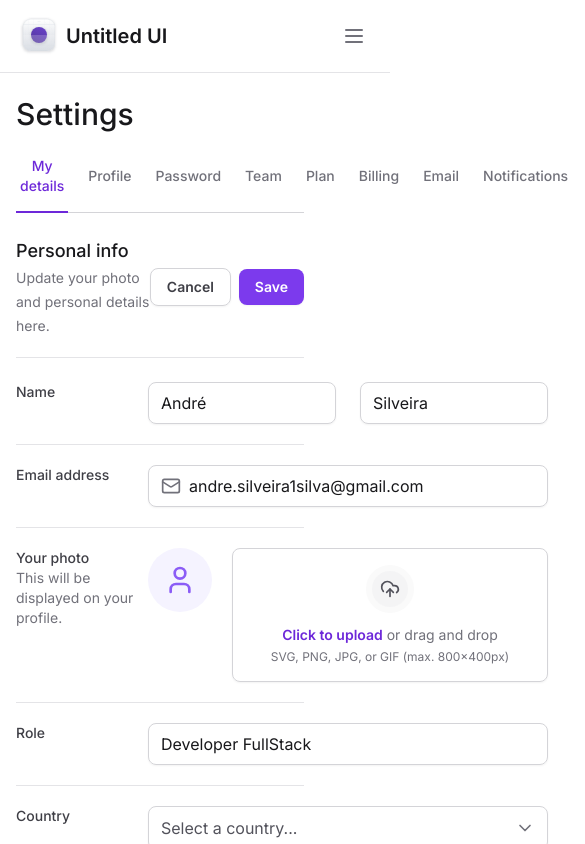
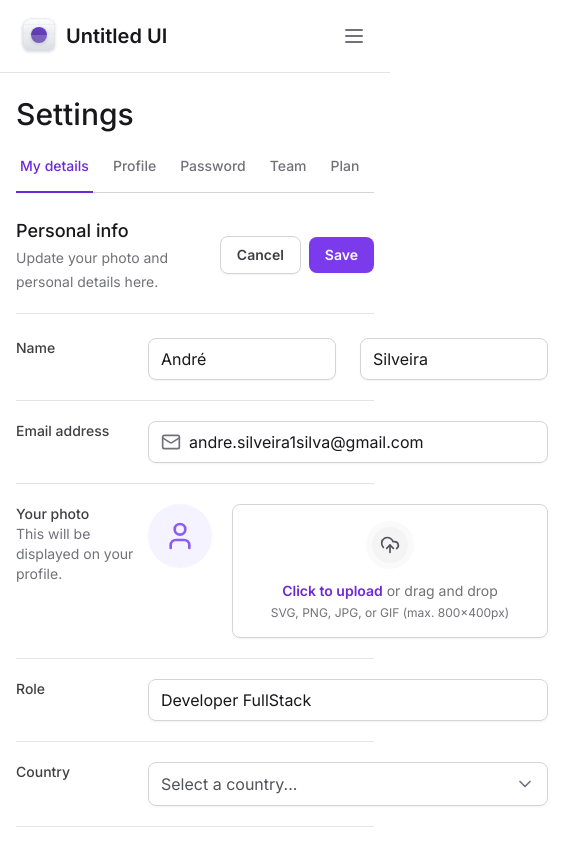
Before and after one commit to andresilveira1/tailwind-next, a Next.js app: page / in a window 390 px wide. Shown: the top 844 px of the page, 585 px wide, since content can reach past the window. Built offline with nearby package versions, Linux system fonts and the light colour scheme.

Commit message:
style: Responsive tabs

```diff
--- a/package.json
+++ b/package.json
@@ -11,6 +11,7 @@
   "dependencies": {
     "@formkit/auto-animate": "^0.8.1",
     "@radix-ui/react-collapsible": "^1.0.3",
+    "@radix-ui/react-scroll-area": "^1.0.5",
     "@radix-ui/react-select": "^2.0.0",
     "@radix-ui/react-tabs": "^1.0.4",
     "framer-motion": "^10.16.5",
--- a/src/app/layout.tsx
+++ b/src/app/layout.tsx
@@ -18,9 +18,9 @@
   return (
     <html lang="en" className="antialiased">
       <body className={inter.className}>
-        <div className="grid min-h-screen grid-cols-app">
+        <div className="min-h-screen lg:grid lg:grid-cols-app">
           <Sidebar />
-          <main className="px-4 pb-12 pt-24 lg:col-start-2 lg:px-8 lg:pt-8">
+          <main className="max-w-[100vw] px-4 pb-12 pt-24 lg:col-start-2 lg:px-8 lg:pt-8">
             {children}
           </main>
         </div>
--- a/src/components/SettingsTabs/TabItem.tsx
+++ b/src/components/SettingsTabs/TabItem.tsx
@@ -15,7 +15,7 @@
       value={value}
       className="group relative px-1 pb-4 text-sm font-medium text-zinc-500 outline-none hover:text-violet-700 data-[state=active]:text-violet-700"
     >
-      <span className="rounded group-focus-visible:ring-2 group-focus-visible:ring-violet-400 group-focus-visible:ring-offset-4">
+      <span className="whitespace-nowrap rounded group-focus-visible:ring-2 group-focus-visible:ring-violet-400 group-focus-visible:ring-offset-4">
         {title}
       </span>
 
--- a/src/components/SettingsTabs/index.tsx
+++ b/src/components/SettingsTabs/index.tsx
@@ -1,14 +1,19 @@
 'use client'
 
+import { useState } from 'react'
+
 import * as Tabs from '@radix-ui/react-tabs'
+import * as ScrollArea from '@radix-ui/react-scroll-area'
+
 import { TabItem } from './TabItem'
-import { useState } from 'react'
 
 export function SettingsTabs() {
   const [currentTab, setCurrentTab] = useState('details')
 
   return (
     <Tabs.Root value={currentTab} onValueChange={setCurrentTab}>
+      <ScrollArea.Root className="w-full" type="scroll">
+        <ScrollArea.Viewport className="w-full overflow-x-scroll">
           <Tabs.List className="mt-6 flex w-full items-center gap-4 border-b border-zinc-300">
             <TabItem
               value="details"
@@ -25,8 +30,16 @@
               title="Password"
               isSelected={currentTab === 'password'}
             />
-        <TabItem value="team" title="Team" isSelected={currentTab === 'team'} />
-        <TabItem value="plan" title="Plan" isSelected={currentTab === 'plan'} />
+            <TabItem
+              value="team"
+              title="Team"
+              isSelected={currentTab === 'team'}
+            />
+            <TabItem
+              value="plan"
+              title="Plan"
+              isSelected={currentTab === 'plan'}
+            />
             <TabItem
               value="billing"
               title="Billing"
@@ -47,8 +60,21 @@
               title="Integrations"
               isSelected={currentTab === 'integrations'}
             />
-        <TabItem value="api" title="API" isSelected={currentTab === 'api'} />
+            <TabItem
+              value="api"
+              title="API"
+              isSelected={currentTab === 'api'}
+            />
           </Tabs.List>
+        </ScrollArea.Viewport>
+
+        <ScrollArea.Scrollbar
+          orientation="horizontal"
+          className="flex h-0.5 translate-y-1.5 touch-none select-none flex-col bg-zinc-100"
+        >
+          <ScrollArea.Thumb className="relative flex-1 rounded-lg bg-zinc-300" />
+        </ScrollArea.Scrollbar>
+      </ScrollArea.Root>
     </Tabs.Root>
   )
 }
```
Also changed, not shown: 1 other file (tests, documents, lock files or other folders). Lines whose indentation alone changed are shown as unchanged.
